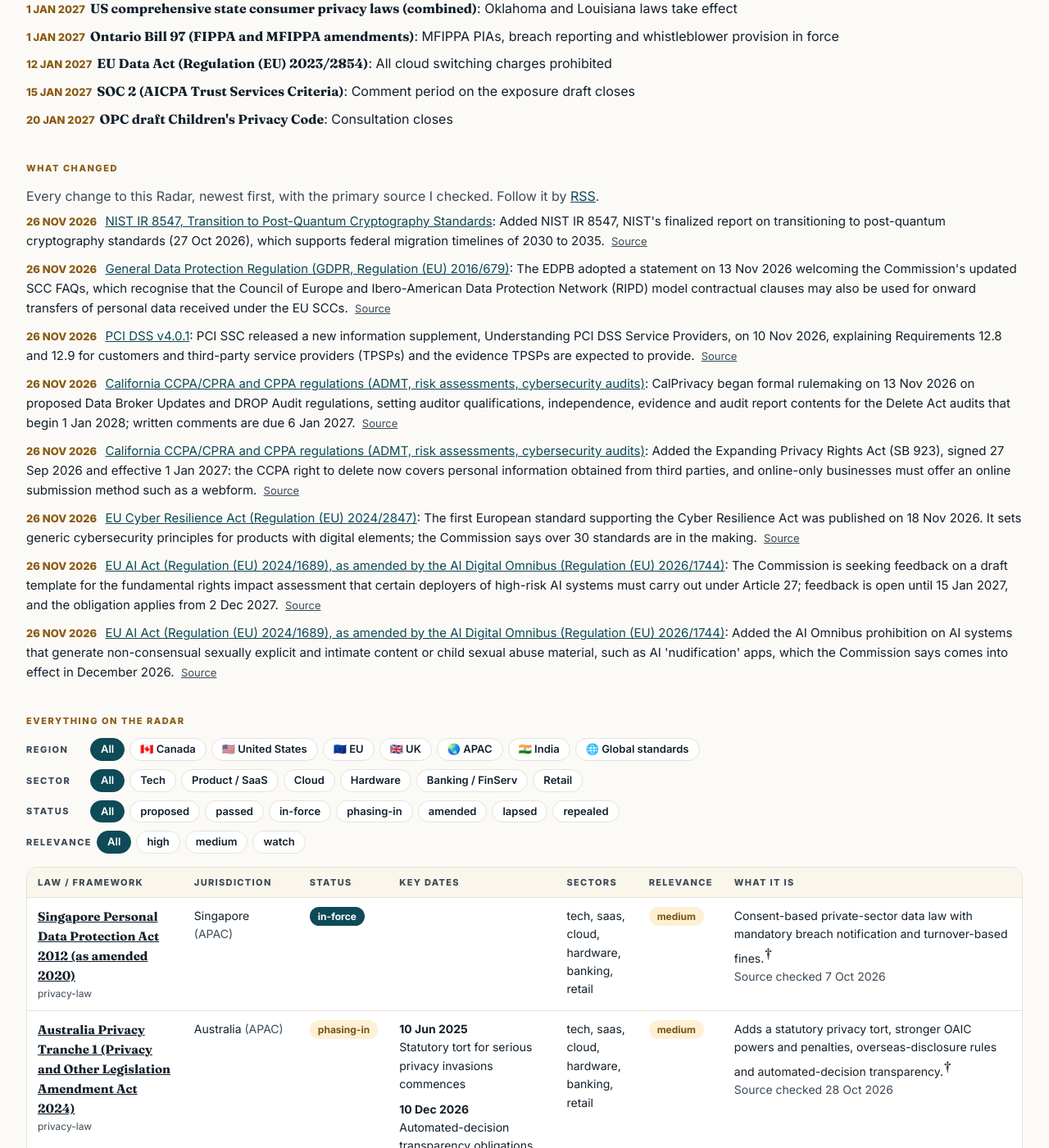
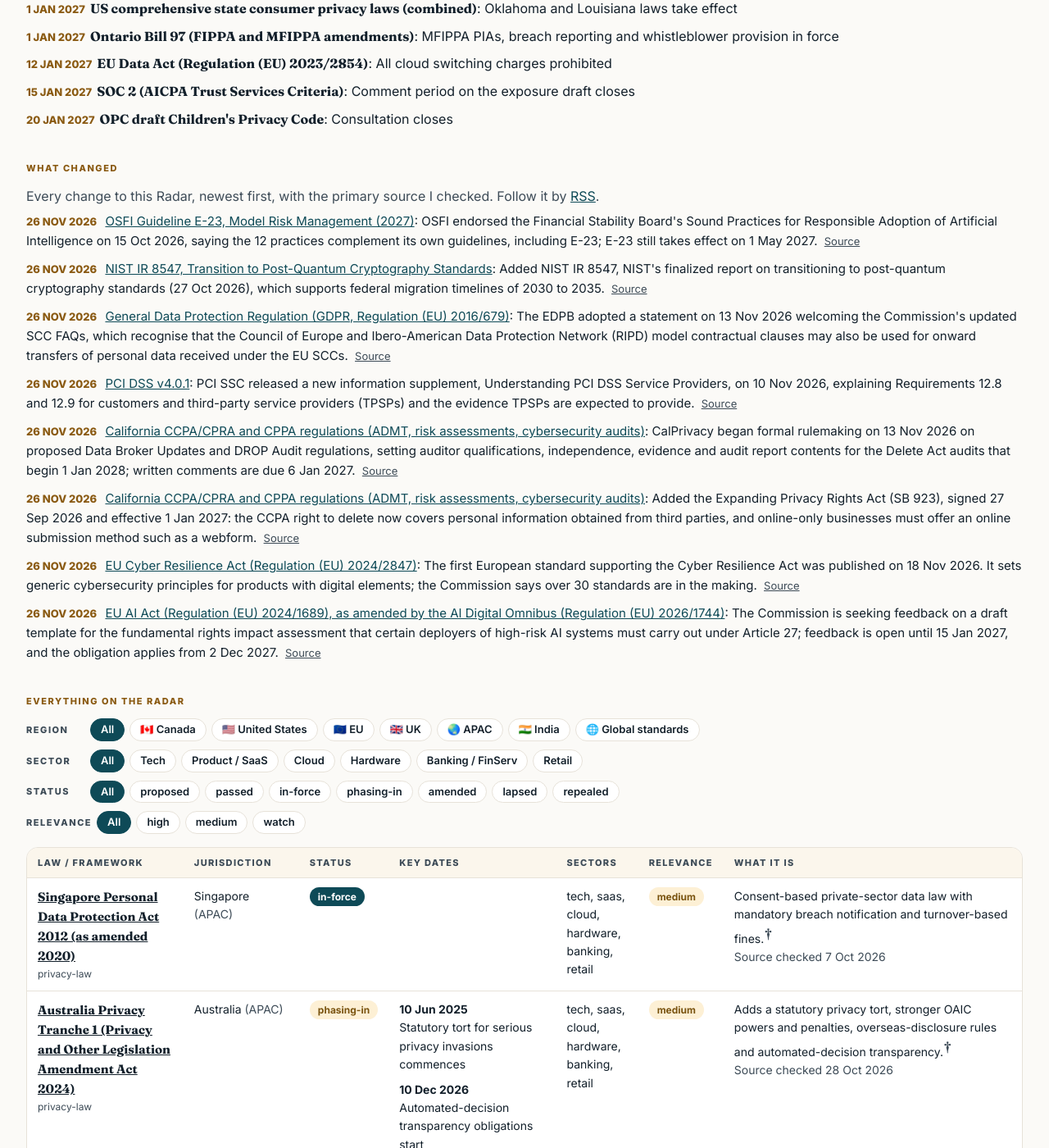
Before and after one commit to grc-with-sjo/grc-insights, a Jekyll site: the page built from radar.html, in a window 1280 px wide and 1400 px high, scrolled down 719 px. Shown: the whole window at 82% size. Built offline with Jekyll 4.4.1, drawn with Linux system fonts in a browser that asks for light colours; some of the changed text lies outside the part shown.

Commit message:
radar: OSFI endorses FSB Sound Practices for responsible AI adoption
Verified on osfi-bsif.gc.ca, read 2026-11-26.

Co-Authored-By: Claude Opus 5.5 <noreply@anthropic.com>

```diff
--- a/_data/radar_changes.yml
+++ b/_data/radar_changes.yml
@@ -1,5 +1,10 @@
 # Public "What changed" log for the Regulation Radar (newest first). Shown on /radar/ and in /radar/changes.xml.
 # Add an entry only after reading the primary source; `source` is that primary page.
+- date: "2026-11-26"
+  id: ca-osfi-e23
+  change: "OSFI endorsed the Financial Stability Board's Sound Practices for Responsible Adoption of Artificial Intelligence on 15 Oct 2026, saying the 12 practices complement its own guidelines, including E-23; E-23 still takes effect on 1 May 2027."
+  source: "https://www.osfi-bsif.gc.ca/en/news/osfi-statement-financial-stability-boards-publication-sound-practices-responsible-adoption"
+  quote: "OSFI endorses the Sound Practices."
 - date: "2026-11-26"
   id: global-nist-ir-8547
   change: "Added NIST IR 8547, NIST's finalized report on transitioning to post-quantum cryptography standards (27 Oct 2026), which supports federal migration timelines of 2030 to 2035."
--- a/_data/tracker.yml
+++ b/_data/tracker.yml
@@ -138,12 +138,13 @@
   key_dates:
     - { date: "2025-09-11", what: "Final guideline issued" }
     - { date: "2026-10-08", what: "OSFI fall risk update focuses on frontier AI; existing guidelines, including E-23, apply to AI" }
+    - { date: "2026-10-15", what: "OSFI endorses the Financial Stability Board's Sound Practices for Responsible Adoption of AI (12 practices), which it says complement its own guidelines, including E-23" }
     - { date: "2027-05-01", what: "Guideline takes effect" }
   sectors: [banking]
   applies_to_me: high
   summary: "Enterprise-wide model risk management expectations, explicitly covering AI/ML models, for federally regulated banks and insurers from May 2027."
   source: "https://www.osfi-bsif.gc.ca/en/guidance/guidance-library/guideline-e-23-model-risk-management-2027"
-  last_reviewed: "2026-10-28"
+  last_reviewed: "2026-11-26"
 - id: ca-osfi-b13
   name: "OSFI Guideline B-13, Technology and Cyber Risk Management"
   region: CA
```
